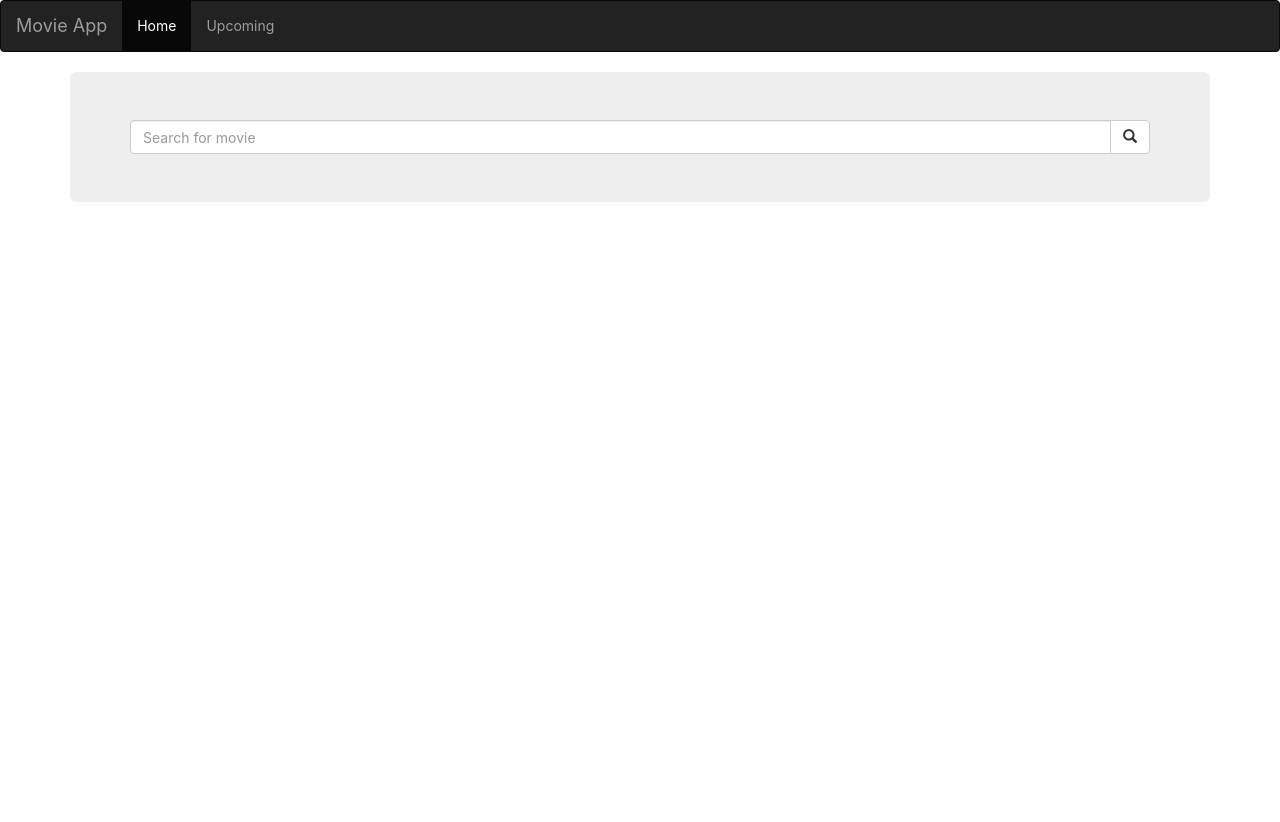
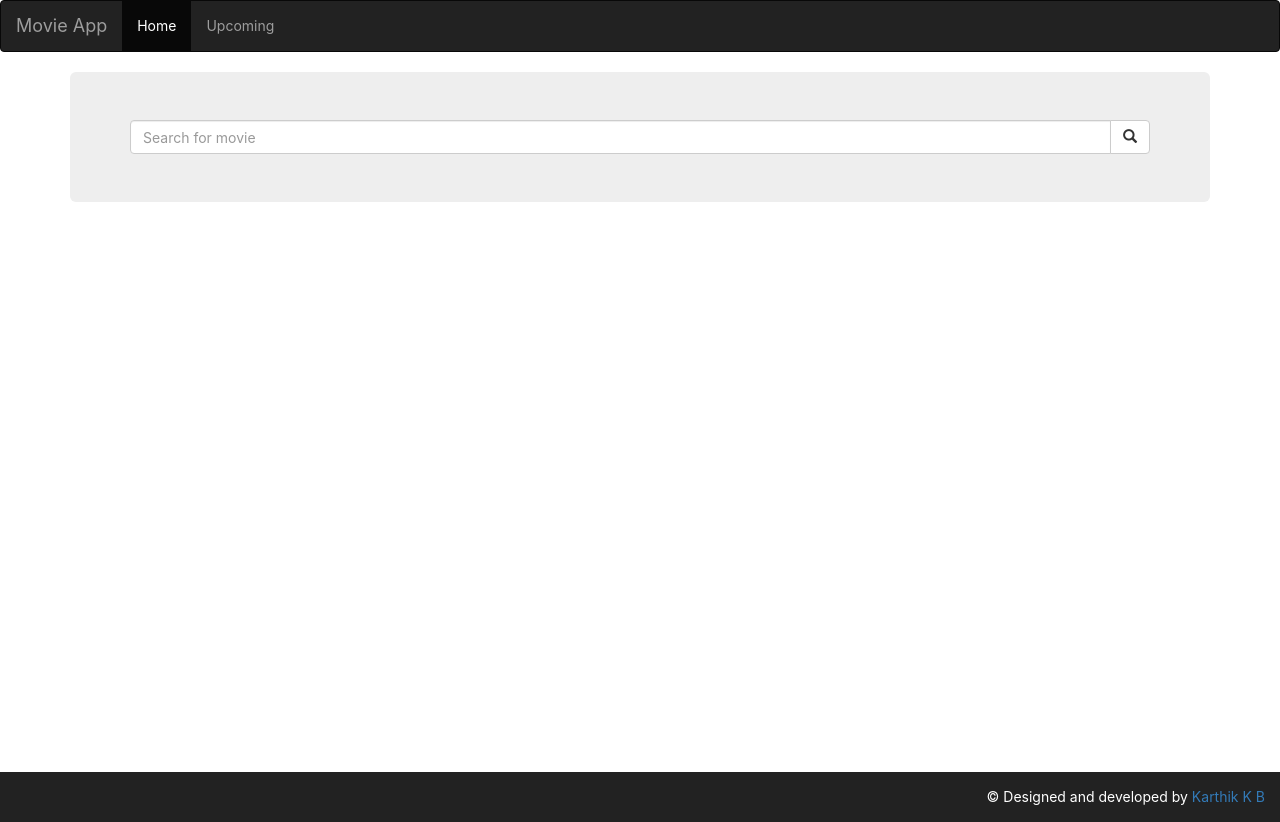
Before and after one commit to karthik-krishna/movie-app-react, a React (Create React App) app: page / in a window 1280 px wide. Before the commit the page ends 800 px from the top, so only its background shows below. Built offline with nearby package versions, Linux system fonts and the light colour scheme.

Commit message:
well defined structure

```diff
--- a/src/Approuter.js
+++ b/src/Approuter.js
@@ -1,9 +1,9 @@
 import React, { Component } from 'react';
 //import logo from './logo.svg';
 import './App.css';
-import Home from './components/Home';
-import Upcoming from './components/Upcoming';
-import MovingDetail from './components/Moviedetail';
+import Home from './containers/Home';
+import Upcoming from './containers/Upcoming';
+import MovingDetail from './containers/Moviedetail';
 import { BrowserRouter as Router, Route } from "react-router-dom";
 
 class AppRouter extends Component {
--- a/src/components/Home.js
+++ b/src/containers/Home.js
@@ -1,7 +1,8 @@
 import React, { Component } from 'react';
-import Header  from "../Header";
-import MovieCard from './Moviecard'
-import Pagination from './Pagination'
+import Header  from "../layouts/Header";
+import Footer  from "../layouts/Footer";
+import MovieCard from '../components/Moviecard'
+import Pagination from '../components/Pagination'
 
 import { bindActionCreators } from 'redux';
 import { connect } from 'react-redux';
@@ -55,6 +56,7 @@ class Home extends Component {
             {this.props.listofMovies.results ? <Pagination totalPages={this.props.listofMovies.total_pages} paginate={this.loadMoreMovies} /> : null }
           </div>
         </div>
+        <Footer />
         </div>
       );
    }
--- a/src/components/Moviedetail.js
+++ b/src/containers/Moviedetail.js
@@ -1,5 +1,6 @@
 import React, { Component } from 'react';
-import Header  from "../Header";
+import Header  from "../layouts/Header";
+import Footer  from "../layouts/Footer";
 
 import {getMovieDetails} from '../actions'
 import { bindActionCreators } from 'redux';
@@ -58,6 +59,7 @@ class MovingDetail extends Component {
             </div>
           </div>
         </div>
+        <Footer />
         </div>
       );
    }
--- a/src/components/Upcoming.js
+++ b/src/containers/Upcoming.js
@@ -1,7 +1,8 @@
 import React, { Component } from 'react';
-import Header  from "../Header";
-import MovieCard from './Moviecard'
-import Pagination from './Pagination'
+import Header  from "../layouts/Header";
+import Footer  from "../layouts/Footer";
+import MovieCard from '../components/Moviecard'
+import Pagination from '../components/Pagination'
 
 import { bindActionCreators } from 'redux';
 import { connect } from 'react-redux';
@@ -39,6 +40,7 @@ class Upcoming extends Component {
 
           </div>
         </div>
+        <Footer />
         </div>
       );
    }
--- a/src/index.css
+++ b/src/index.css
@@ -15,3 +15,12 @@ code {
 .pagination>li>span{
 	cursor: pointer;
 }
+.footer{
+  width: 100%;
+  height:50px;
+  color:#fff;
+  padding: 15px;
+}
+.container {
+  min-height: calc(100vh - 100px)
+}
--- /dev/null
+++ b/src/layouts/Footer.js
@@ -0,0 +1,16 @@
+import React, { Component } from 'react';
+import { Link } from "react-router-dom";
+
+class Footer extends Component {
+   render() {
+      return (
+        <footer className="footer navbar-inverse">
+          <div className="text-right">
+            &copy; Designed and developed by <a href="mailto:kb.karthik1@gmail.com">Karthik K B</a>
+          </div>
+        </footer>
+      );
+   }
+}
+
+export default Footer;
```
Also changed, not shown: src/layouts/Header.js (renamed from src/Header.js).
